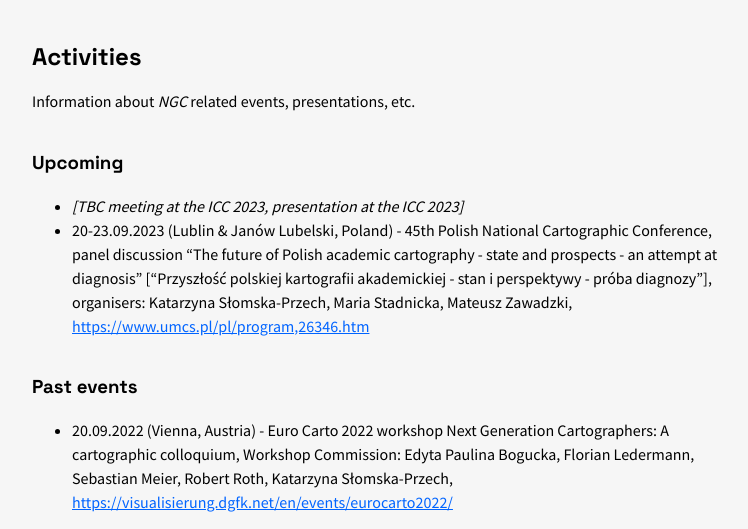
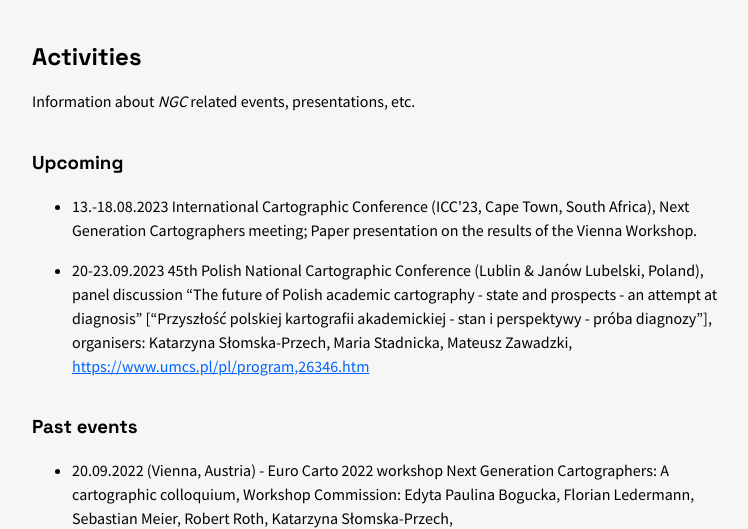
Before and after one commit to next-generation-cartographers/next-generation-cartographers.github.io, an Astro site: page / in a window 1280 px wide. Shown: the part 248-777 px from the top of the page, without its empty margins (263-1011 px from the left). Built offline with nearby package versions, Linux system fonts and the light colour scheme; Astro itself is replaced by a stand-in of ours.

Commit message:
add info for ICC

```diff
--- a/src/pages/index.mdx
+++ b/src/pages/index.mdx
@@ -14,8 +14,9 @@ Information about _NGC_ related events, presentations, etc.
 
 ### Upcoming
 
-- _[TBC meeting at the ICC 2023, presentation at the ICC 2023]_
-- 20-23.09.2023 (Lublin & Janów Lubelski, Poland) - 45th Polish National Cartographic Conference, panel discussion “The future of Polish academic cartography - state and prospects - an attempt at diagnosis” [“Przyszłość polskiej kartografii akademickiej - stan i perspektywy - próba diagnozy”], organisers: Katarzyna Słomska-Przech, Maria Stadnicka, Mateusz Zawadzki, https://www.umcs.pl/pl/program,26346.htm
+- 13.-18.08.2023 International Cartographic Conference (ICC'23, Cape Town, South Africa), Next Generation Cartographers meeting; Paper presentation on the results of the Vienna Workshop.
+
+- 20-23.09.2023 45th Polish National Cartographic Conference (Lublin & Janów Lubelski, Poland), panel discussion “The future of Polish academic cartography - state and prospects - an attempt at diagnosis” [“Przyszłość polskiej kartografii akademickiej - stan i perspektywy - próba diagnozy”], organisers: Katarzyna Słomska-Przech, Maria Stadnicka, Mateusz Zawadzki, https://www.umcs.pl/pl/program,26346.htm
 
 ### Past events
 
```
